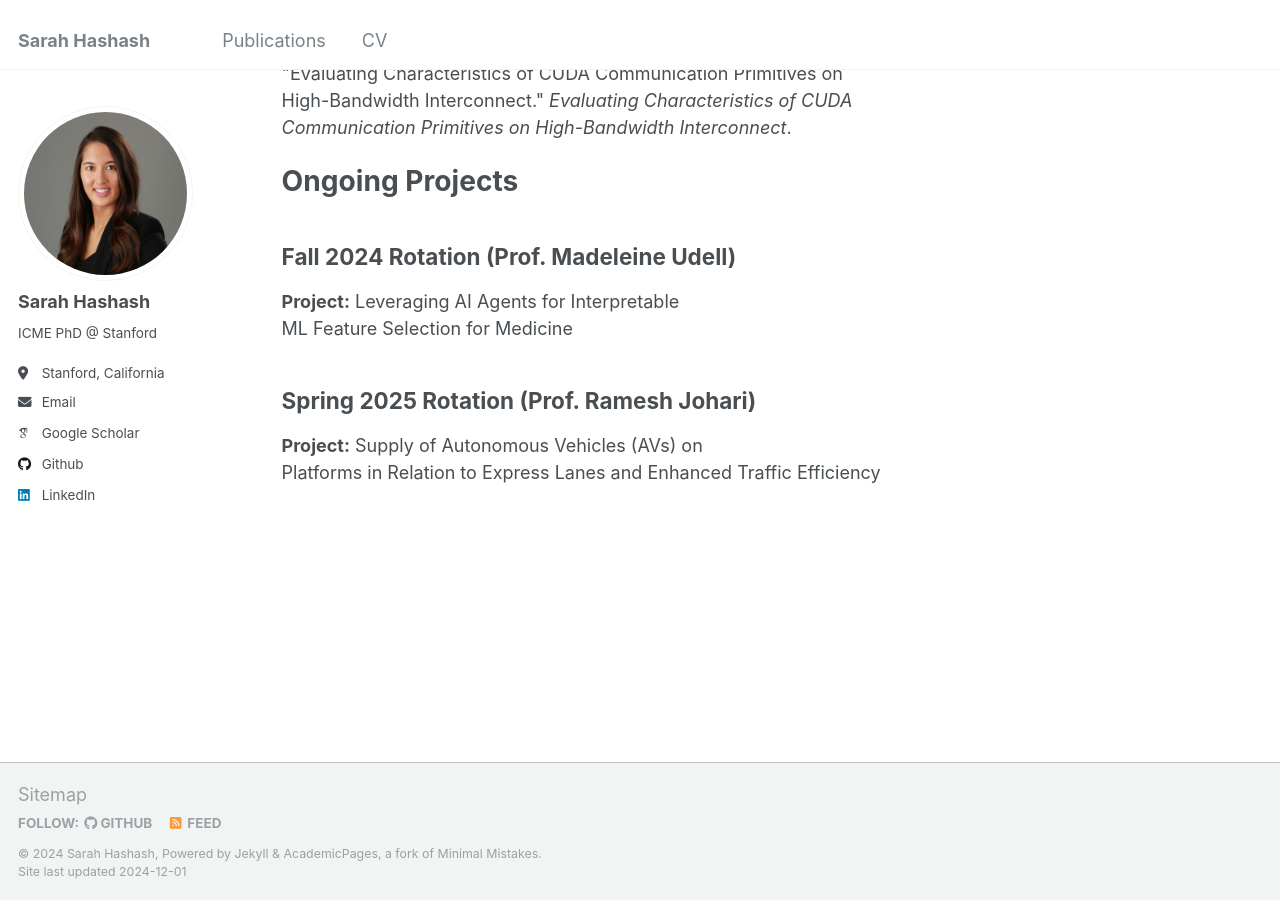
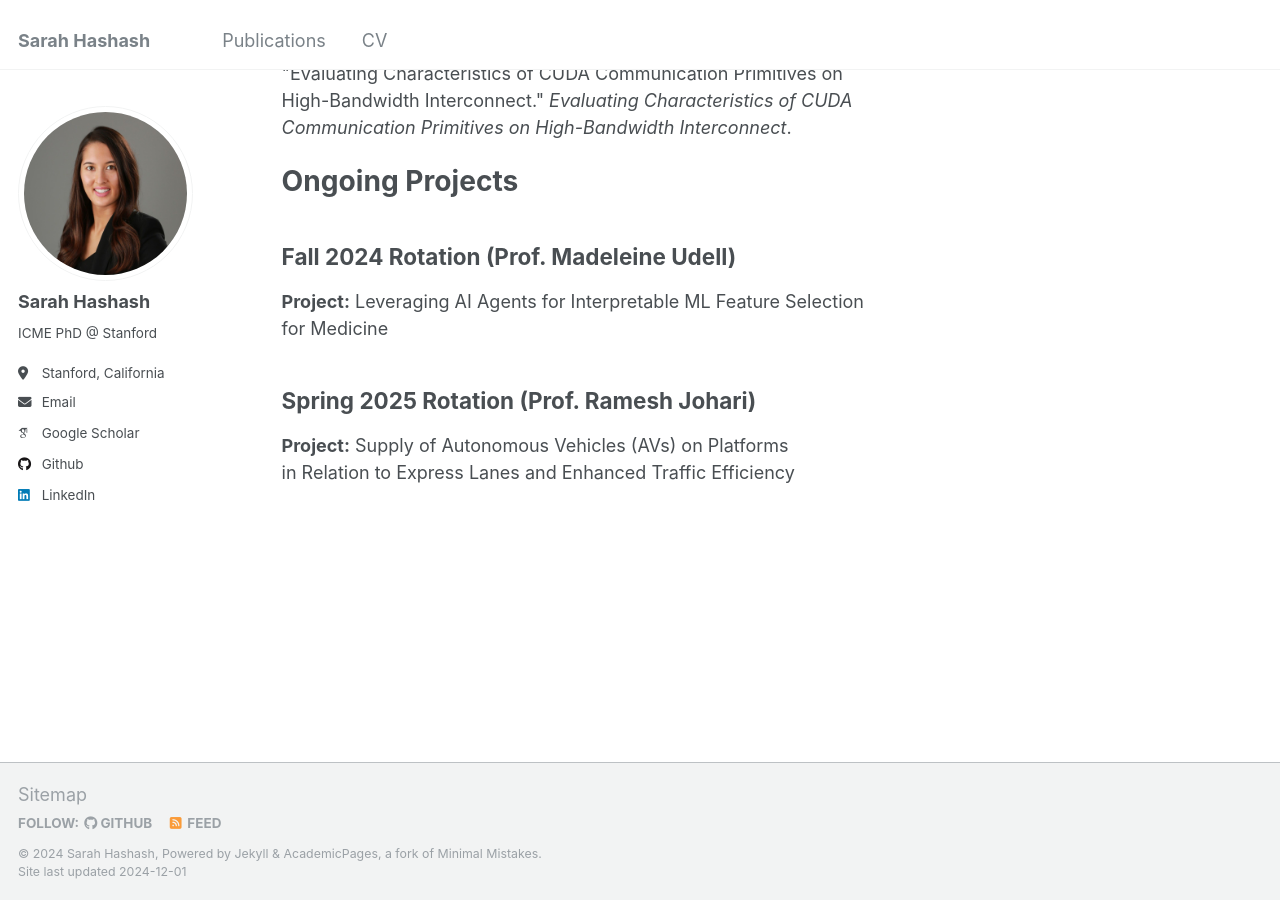
Before and after one commit to s-hashash/sarahhashash, a Jekyll site: the page built from _pages/publications.html, in a window 1280 px wide and 900 px high, scrolled down 2140 px. Built offline with Jekyll 4.4.1, drawn with Linux system fonts in a browser that asks for light colours; some web fonts are replaced; part of the change alters nothing that is shown.

```diff
--- a/_pages/publications.html
+++ b/_pages/publications.html
@@ -37,8 +37,8 @@ author_profile: true
   <h1>Ongoing Projects</h1>
 
   <h2>Fall 2024 Rotation (Prof. Madeleine Udell)</h2>
-  <p><strong>Project:</strong> Leveraging AI Agents for Interpretable<br>ML Feature Selection for Medicine</p>
+  <p><strong>Project:</strong> Leveraging AI Agents for Interpretable ML Feature Selection<br> for Medicine</p>
 
   <h2>Spring 2025 Rotation (Prof. Ramesh Johari)</h2>
-  <p><strong>Project:</strong> Supply of Autonomous Vehicles (AVs) on <br>Platforms in Relation to Express Lanes and Enhanced Traffic Efficiency</p>
+  <p><strong>Project:</strong> Supply of Autonomous Vehicles (AVs) on Platforms<br> in Relation to Express Lanes and Enhanced Traffic Efficiency</p>
 </div>
```
